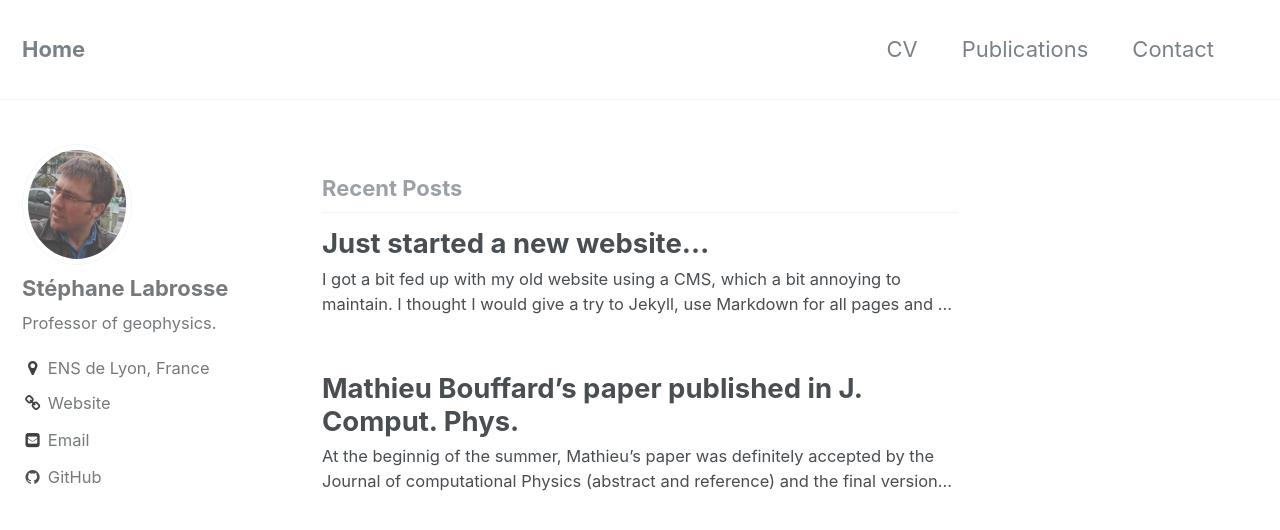
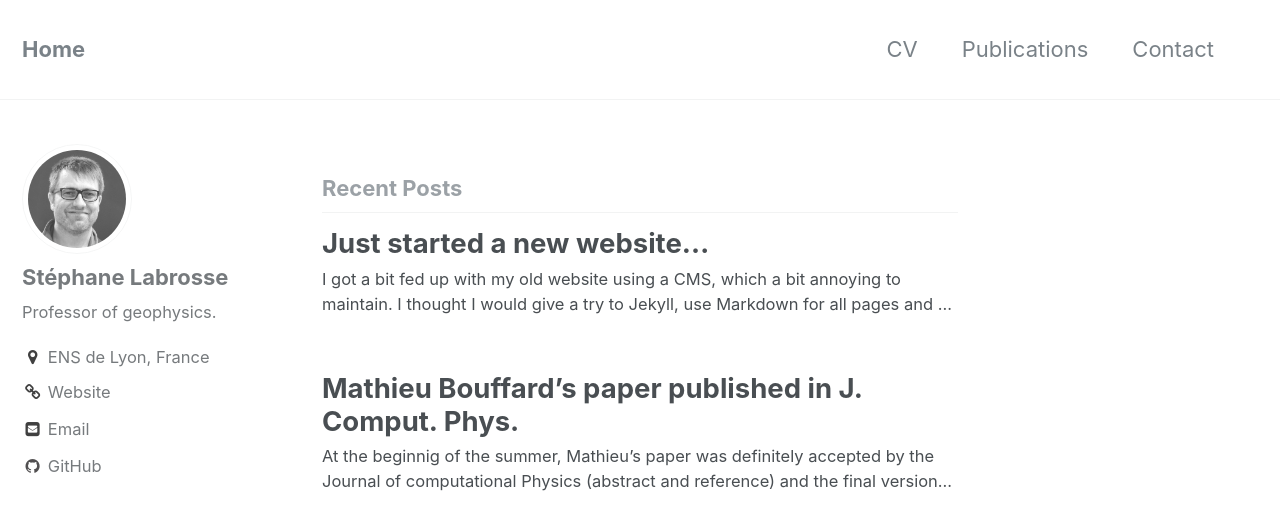
Before and after one commit to labrosse/labrosse.github.io, a Jekyll site: the page built from index.html, in a window 1280 px wide and 900 px high. Shown: the top 530 px of the window. Built offline with Jekyll 4.4.1, drawn with Linux system fonts in a browser that asks for light colours; the list of posts is cut into pages by our own code.

Commit message:
changed my profile picture

```diff
--- a/_config.yml
+++ b/_config.yml
@@ -78,7 +78,7 @@ analytics:
 # Site Author
 author:
   name             : "Stéphane Labrosse"
-  avatar           : "/assets/images/Stephane1.jpg"
+  avatar           : "/assets/images/By_John2.jpg"
   bio              : "Professor of geophysics."
   location         : "ENS de Lyon, France"
   email            : "stephane.labrosse [a] ens-lyon.fr"
```
Also changed, not shown: assets/images/By_John2.jpg (added).
